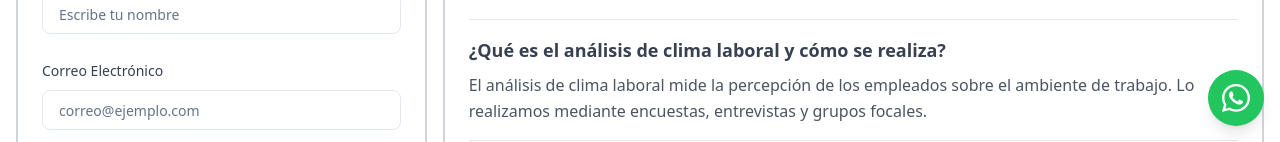
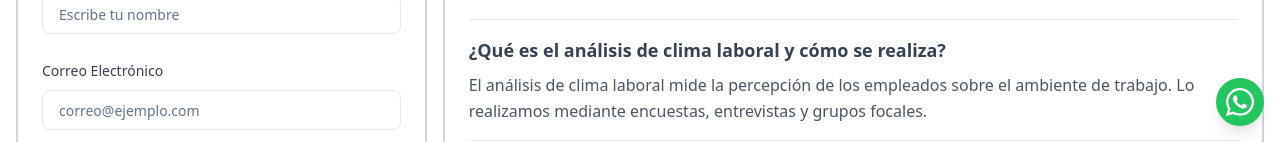
Before and after one commit to SmaniaMatias20/Bochor, a React (Vite) app in the folder Front/: page /Contact in a window 1280 px wide. Shown: the part 658-800 px from the top of the page. Built offline with nearby package versions, Linux system fonts and the light colour scheme; no server answers.

Commit message:
boton de wpp

```diff
--- a/Front/src/components/custom/WhatsAppButton.jsx
+++ b/Front/src/components/custom/WhatsAppButton.jsx
@@ -8,7 +8,7 @@ const WhatsAppButton = () => {
                 href="https://wa.me/541162559205"
                 target="_blank"
                 rel="noopener noreferrer"
-                className="bg-green-500 text-white py-3 px-3 rounded-full shadow-lg flex items-center"
+                className="bg-green-500 text-white py-2 px-2 rounded-full shadow-lg flex items-center"
             >
                 <FaWhatsapp className="h-8 w-8" />
             </a>
```
